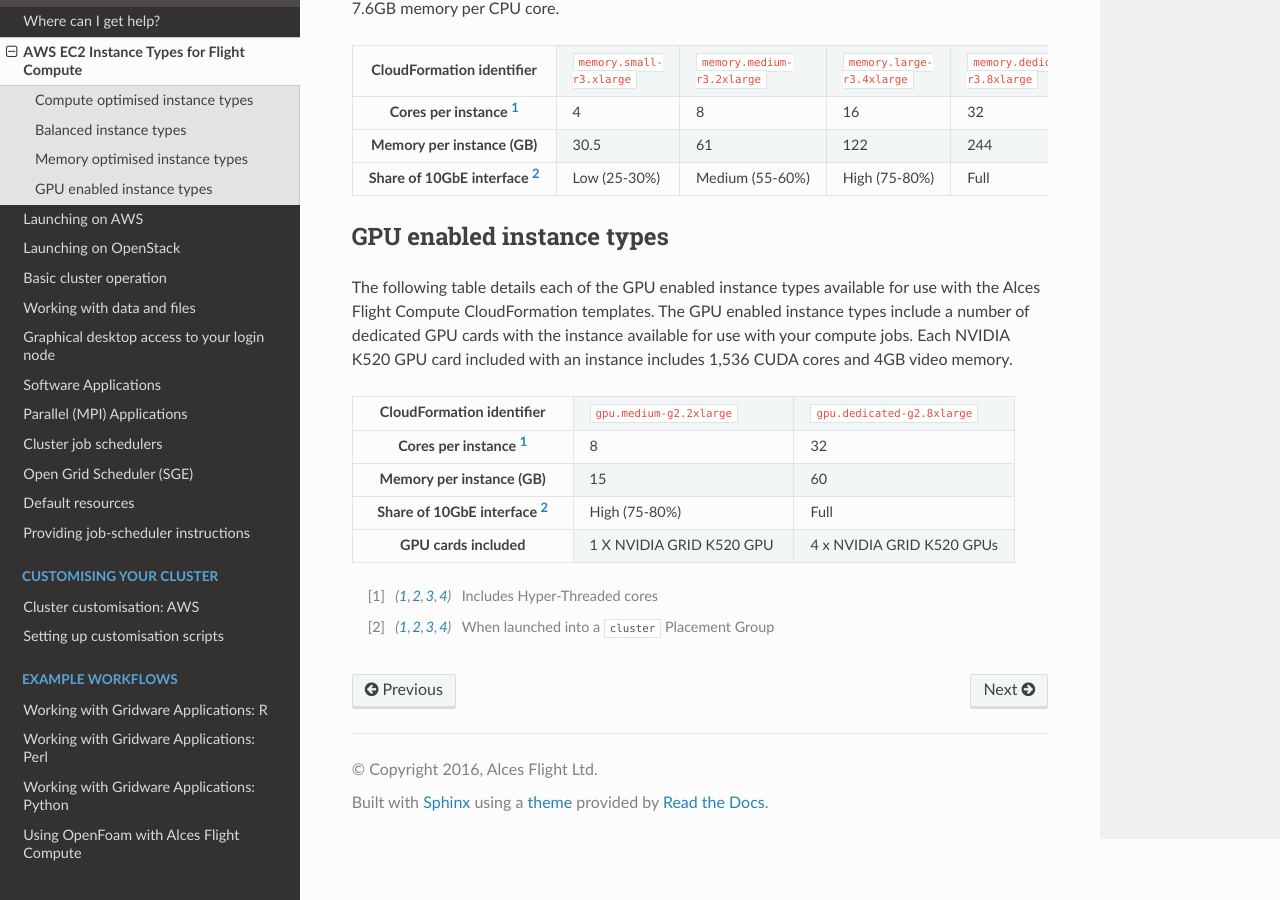
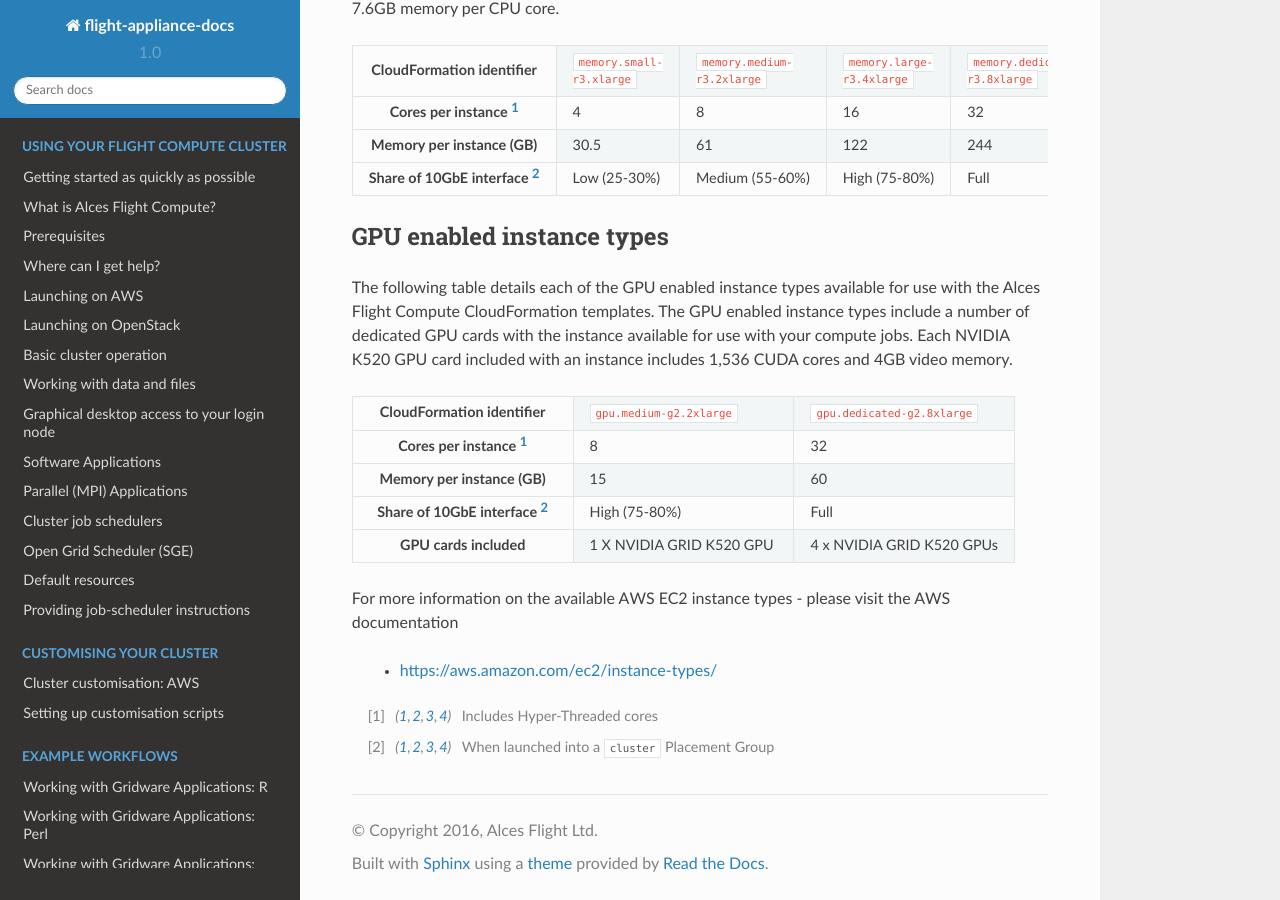
Before and after one commit to alces-software/flight-appliance-docs, a Sphinx documentation site: the page built from docs/source/launch-aws/instance-types.rst, in a window 1280 px wide and 900 px high, scrolled down 1647 px. Built offline with Sphinx 7.4.7 and the Read the Docs theme 2.0.0, drawn with Linux system fonts in a browser that asks for light colours; pages that are not in the unit, such as notebooks, are missing from menus.

Commit message:
Updates to instance types page - Remove instance types from TOC - Refer to AWS documentation - Update launch page to use new instance types page

```diff
--- a/docs/source/index.rst
+++ b/docs/source/index.rst
@@ -23,7 +23,7 @@
 
    quickstart/*
    overview/*
-   launch-aws/*
+   launch-aws/launching_on_aws
    launch-os/*
    basics/*
    databasics/*
--- a/docs/source/launch-aws/instance-types.rst
+++ b/docs/source/launch-aws/instance-types.rst
@@ -13,59 +13,59 @@
       -  Cores
       -  RAM (GB)
       -  AWS instance type
-   *  -  ``compute.small``
+   *  -  compute.small
       -  2
       -  3.75
       -  ``c4.large``
-   *  -  ``compute.medium``
+   *  -  compute.medium
       -  8
       -  15
       -  ``c4.2xlarge``
-   *  -  ``compute.large``
+   *  -  compute.large
       -  16
       -  30
       -  ``c4.4xlarge``
-   *  -  ``compute.dedicated``
+   *  -  compute.dedicated
       -  36
       -  60
       -  ``c4.8xlarge``
-   *  -  ``balanced.small``
+   *  -  balanced.small
       -  4
       -  16
       -  ``m4.xlarge``
-   *  -  ``balanced.medium``
+   *  -  balanced.medium
       -  8
       -  32
       -  ``m4.2xlarge``
-   *  -  ``balanced.large``
+   *  -  balanced.large
       -  16
       -  64
       -  ``m4.4xlarge``
-   *  -  ``balanced.dedicated``
+   *  -  balanced.dedicated
       -  40
       -  160
       -  ``m4.10xlarge``
-   *  -  ``memory.small``
+   *  -  memory.small
       -  4
       -  30.5
       -  ``r3.xlarge``
-   *  -  ``memory.medium``
+   *  -  memory.medium
       -  8
       -  61
       -  ``r3.2xlarge``
-   *  -  ``memory.large``
+   *  -  memory.large
       -  16
       -  122
       -  ``r3.4xlarge``
-   *  -  ``memory.dedicated``
+   *  -  memory.dedicated
       -  32
       -  244
       -  ``r3.8xlarge``
-   *  -  ``gpu.medium``
+   *  -  gpu.medium
       -  8
       -  15
       -  ``g2.2xlarge``
-   *  -  ``gpu.dedicated``
+   *  -  gpu.dedicated
       -  32
       -  60
       -  ``g2.8xlarge``
@@ -189,5 +189,9 @@
       -  1 X NVIDIA GRID K520 GPU
       -  4 x NVIDIA GRID K520 GPUs
 
+For more information on the available AWS EC2 instance types - please visit the AWS documentation
+
+    - https://aws.amazon.com/ec2/instance-types/
+
 .. [1] Includes Hyper-Threaded cores
 .. [2] When launched into a ``cluster`` Placement Group
--- a/docs/source/launch-aws/launching_on_aws.rst
+++ b/docs/source/launch-aws/launching_on_aws.rst
@@ -63,7 +63,7 @@
 
  - **ComputeSpotPrice**; in this box, enter the maximum amount you agree to pay per compute node instance, in US dollars. Entering **0** (zero) in this box will cause Flight to use **on-demand** instances for compute nodes. See the section below on *On-demand and SPOT* instances for more details.
 
- - **ComputeType**; use the drop-down box to choose what type of compute nodes you want to launch. All compute nodes will launch as the same type. Different types of nodes cost different amounts to run, and have different amounts of CPU-cores and memory - see the `AWS Pricing Guide <https://aws.amazon.com/ec2/pricing/>`_ for more information. Node instances are grouped in the following ways:
+ - **ComputeType**; use the drop-down box to choose what type of compute nodes you want to launch. All compute nodes will launch as the same type. Different types of nodes cost different amounts to run, and have different amounts of CPU-cores and memory - see the :ref:`available instance types <instance-types>` for more information. Node instances are grouped in the following ways:
 
     - **Type** (compute/balanced/memory/gpu):
     	- Compute instances have 2GB of memory per core, and provide the fastest CPUs
```
